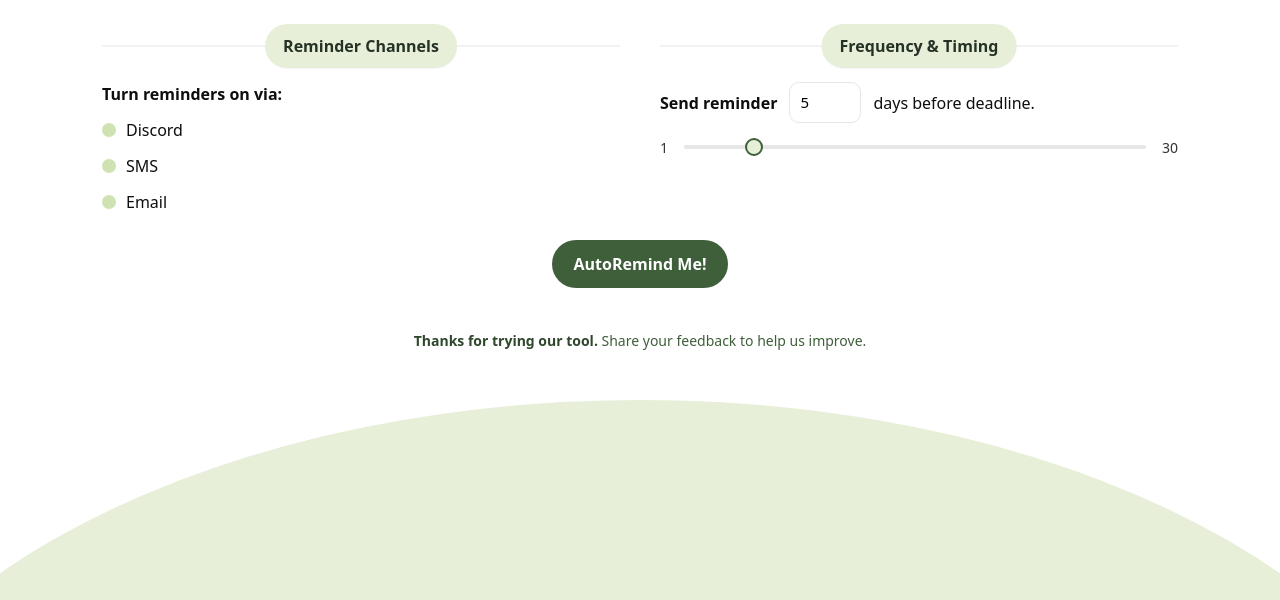
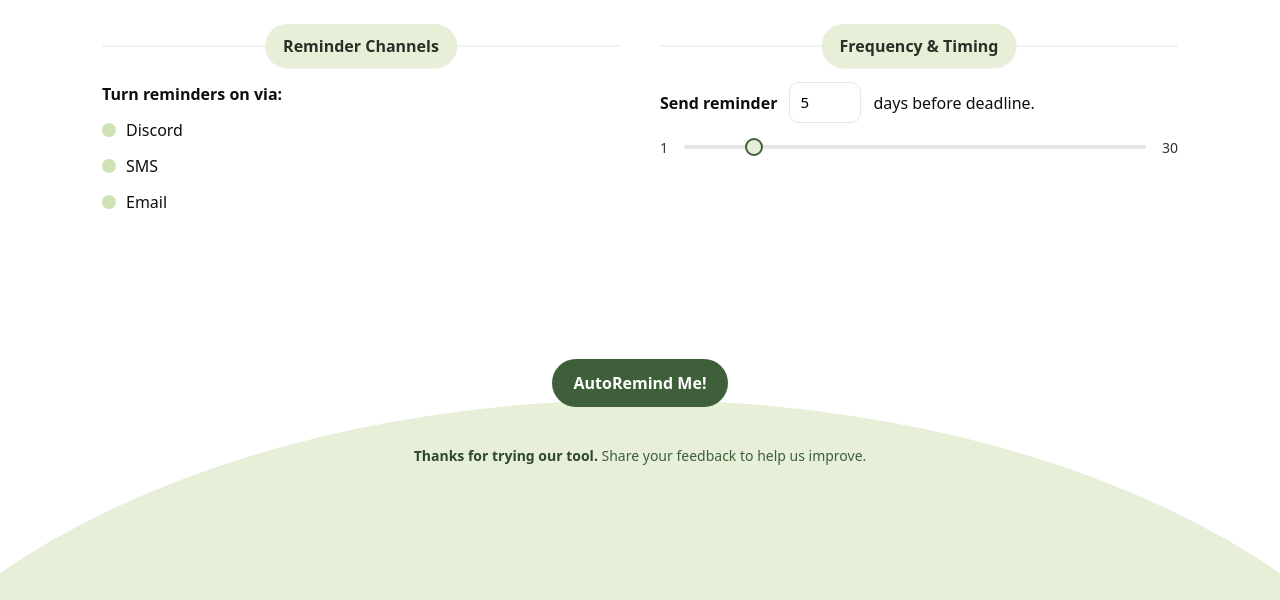
Before and after one commit to LanceSantana/AutoRemind_UI.github.io, a plain HTML site: page index.html in a window 1280 px wide. Shown: the part 200-800 px from the top of the page. Drawn offline with Linux system fonts and the light colour scheme.

Commit message:
adjusted formatting, line distance

```diff
--- a/index.html
+++ b/index.html
@@ -75,7 +75,7 @@
       }
       .num-input:focus{ outline:2px solid #cfe2b3; border-color:#cfe2b3; }
 
-      .cta-wrap{ display:flex; justify-content:center; margin:26px 0 40px; }
+      .cta-wrap{ display:flex; justify-content:center; margin:145px 0 36px; }
       .btn--cta{ background:var(--olive); color:#fff; padding:12px 22px; border-radius:999px; font-size:16px; }
       .btn--cta:hover{ background:var(--olive-dark); }
 
@@ -188,3 +188,4 @@
     </footer>
   </body>
 </html>
+<data value=""></data>
```
